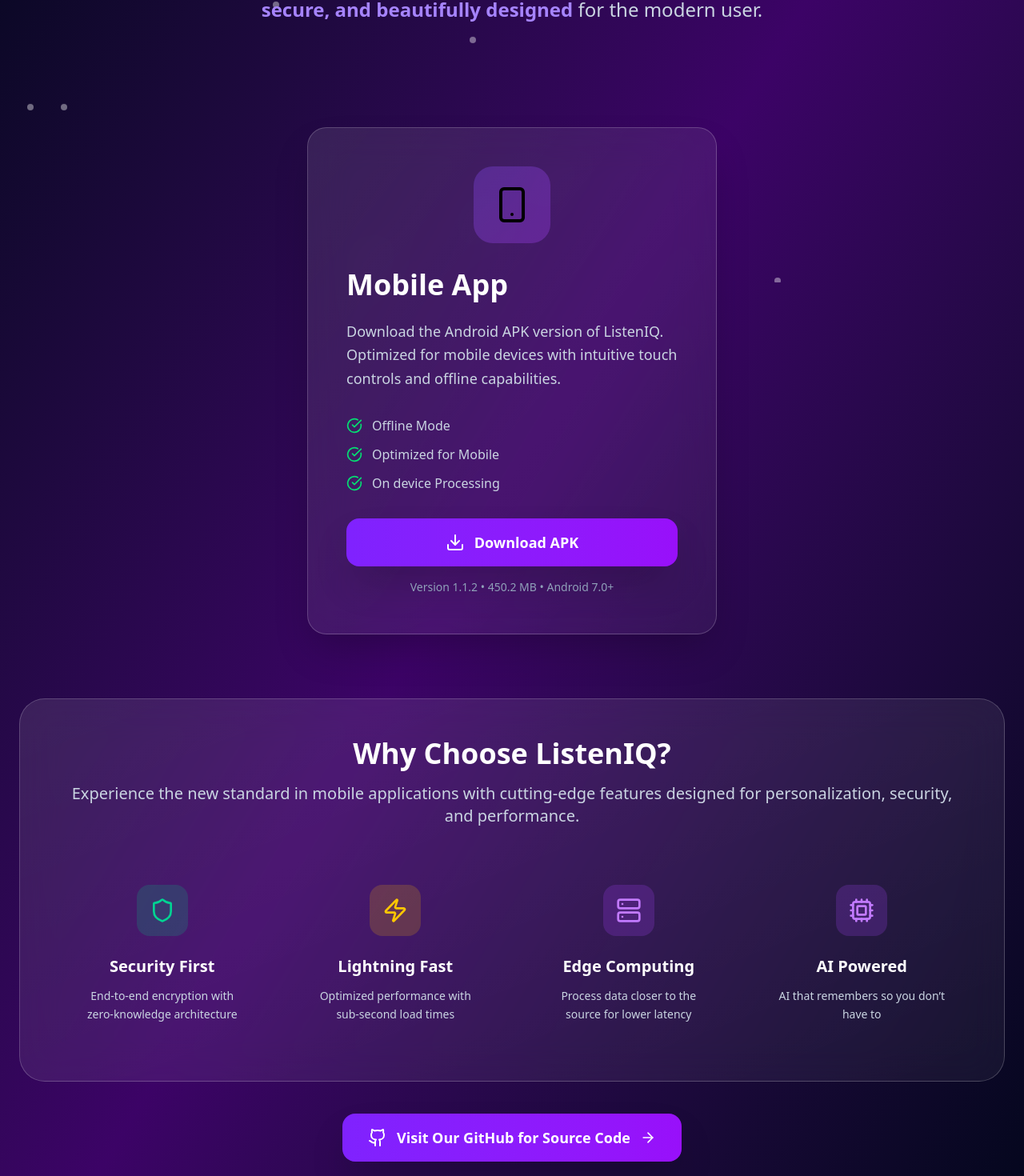
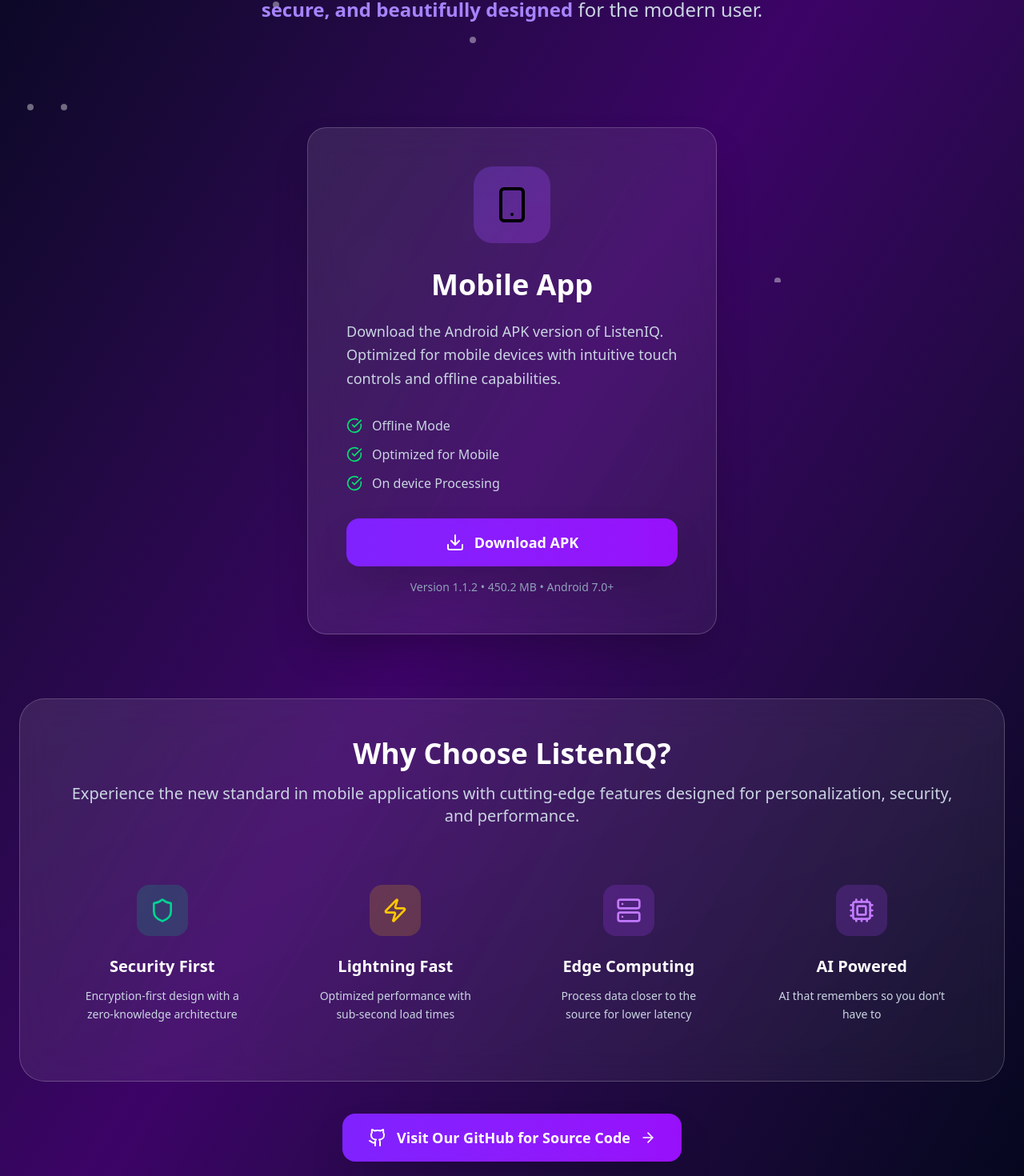
Before and after one commit to Team-Manusmriti/ListenIQ-Download-Page, a React (Vite) app: page / in a window 1280 px wide. Shown: the part 447-1917 px from the top of the page at 80% size. Built offline with nearby package versions, Linux system fonts and the light colour scheme.

Commit message:
fix: center align heading and improve description wording in DownloadPage

```diff
--- a/src/components/Download.jsx
+++ b/src/components/Download.jsx
@@ -145,7 +145,7 @@
                 </div>
                 </div>
 
-                <h2 className={`text-2xl sm:text-3xl md:text-4xl font-bold mb-4 sm:mb-6 transition-colors duration-500 ${
+                <h2 className={`text-2xl sm:text-3xl md:text-4xl font-bold mb-4 text-center sm:mb-6 transition-colors duration-500 ${
                   darkMode ? 'text-white' : 'text-slate-800'
                 }`}>
                   Mobile App
@@ -219,7 +219,7 @@
                 {
                   icon: Shield,
                   title: "Security First",
-                  description: "End-to-end encryption with zero-knowledge architecture",
+                  description: "Encryption-first design with a zero-knowledge architecture",
                   color: "emerald"
                 },
                 {
```
